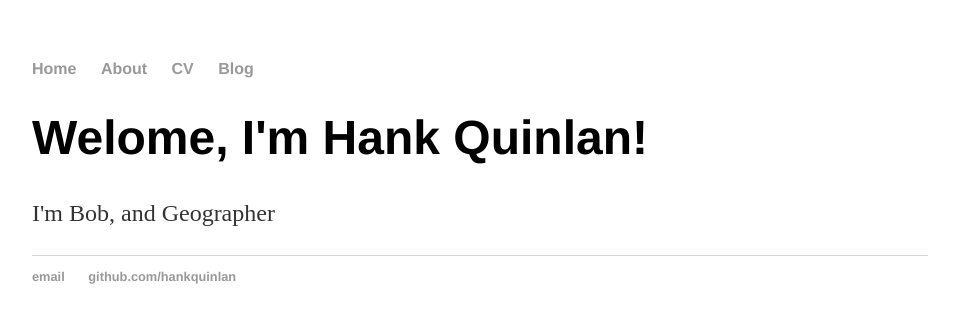
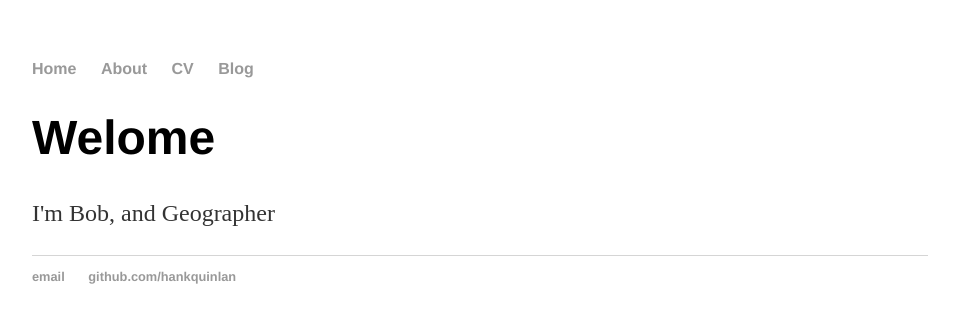
Before and after one commit to abugel/abugel.github.io, a Jekyll site: the page built from index.html, in a window 1280 px wide. Shown: the top 323 px of the page, without its empty margins (160-1119 px from the left). Built offline with Jekyll 4.4.1, drawn with Linux system fonts in a browser that asks for light colours.

Commit message:
Update index.html

```diff
--- a/index.html
+++ b/index.html
@@ -3,6 +3,6 @@ layout: default
 title: Robert Abugel
 ---
 <div class="blurb">
-	<h1>Welome, I'm Hank Quinlan!</h1>
+	<h1>Welome</h1>
 	<p>I'm Bob, and Geographer</p>
 </div><!-- /.blurb -->
```
